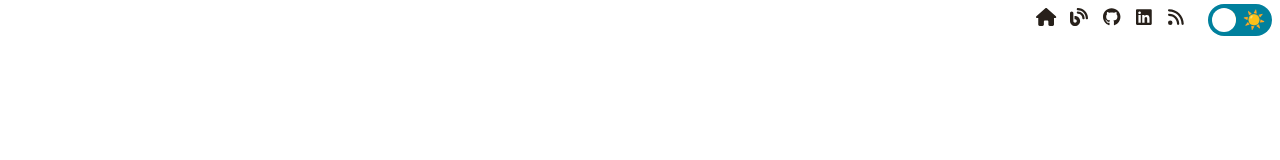
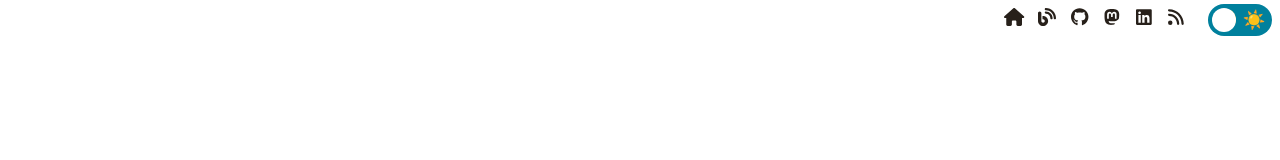
Before and after one commit to JerrettDavis/personal-site, a Next.js app: page /about-me in a window 1280 px wide. Shown: the top 160 px of the page. Built offline with nearby package versions, Linux system fonts and the light colour scheme.

Commit message:
feat: added mastodon social links

```diff
--- a/components/layout.tsx
+++ b/components/layout.tsx
@@ -3,7 +3,7 @@ import styles from './layout.module.css'
 import utilStyles from '../styles/utils.module.css'
 import Link from 'next/link'
 import {FontAwesomeIcon} from '@fortawesome/react-fontawesome'
-import {faGithub, faLinkedin} from '@fortawesome/free-brands-svg-icons'
+import {faGithub, faLinkedin, faMastodon} from '@fortawesome/free-brands-svg-icons'
 import dynamic from "next/dynamic";
 import React from "react";
 import {faBlog, faHome, faRss} from "@fortawesome/free-solid-svg-icons";
@@ -104,6 +104,14 @@ export default function Layout({
                 >
                     <FontAwesomeIcon icon={faGithub}/>
                 </a>
+                <a href="https://mastodon.social/@JerrettDavis"
+                   target="_blank"
+                   title="My Mastodon.Social page"
+                   aria-label="Go to my Mastodon.Social page"
+                   className={styles.buttonLink}
+                >
+                    <FontAwesomeIcon icon={faMastodon}/>
+                </a>
                 <a href="https://www.linkedin.com/in/jddpro/"
                    target="_blank"
                    title="My LinkedIn page"
```
Also changed, not shown: pages/index.tsx (+10 -1 lines).
